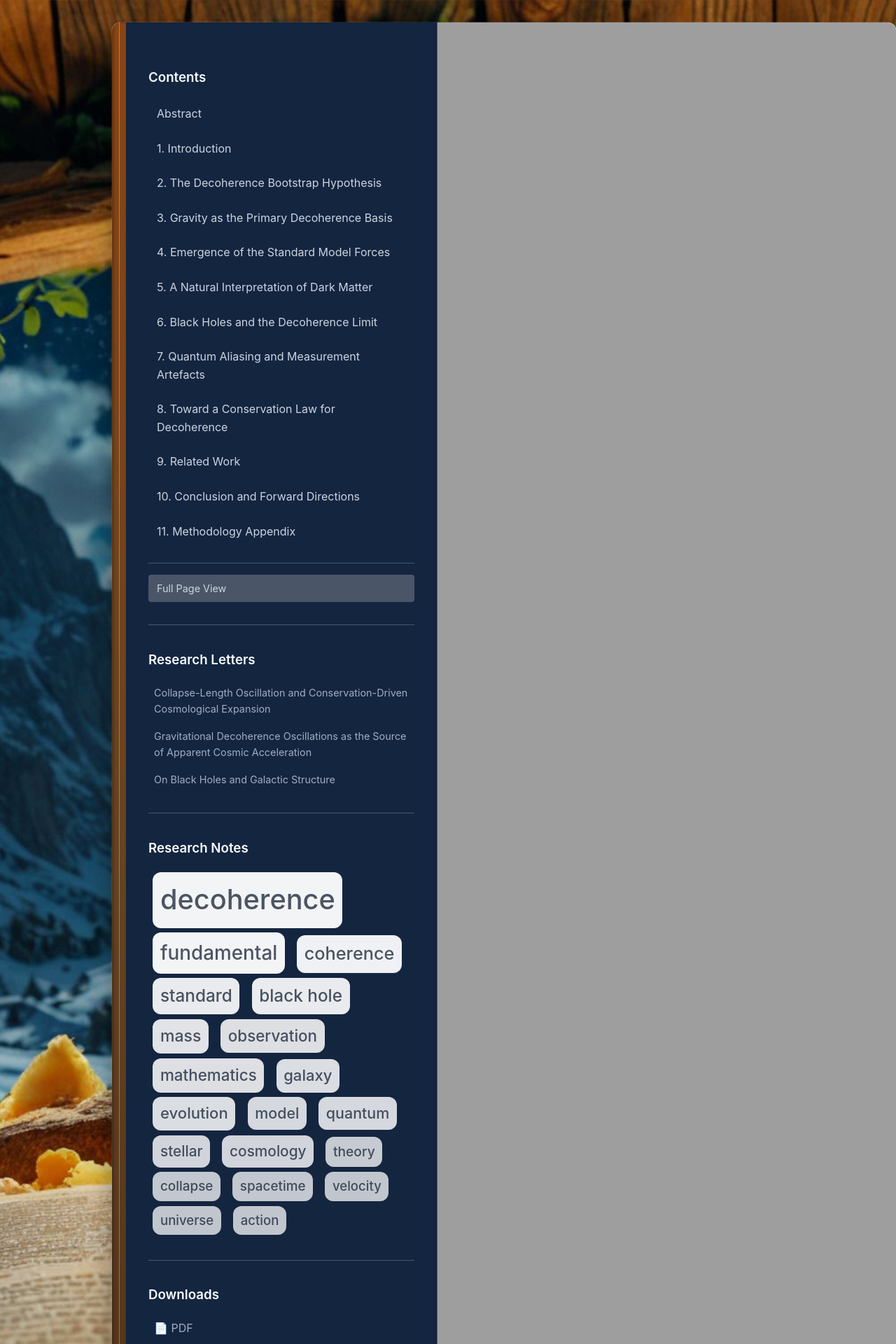
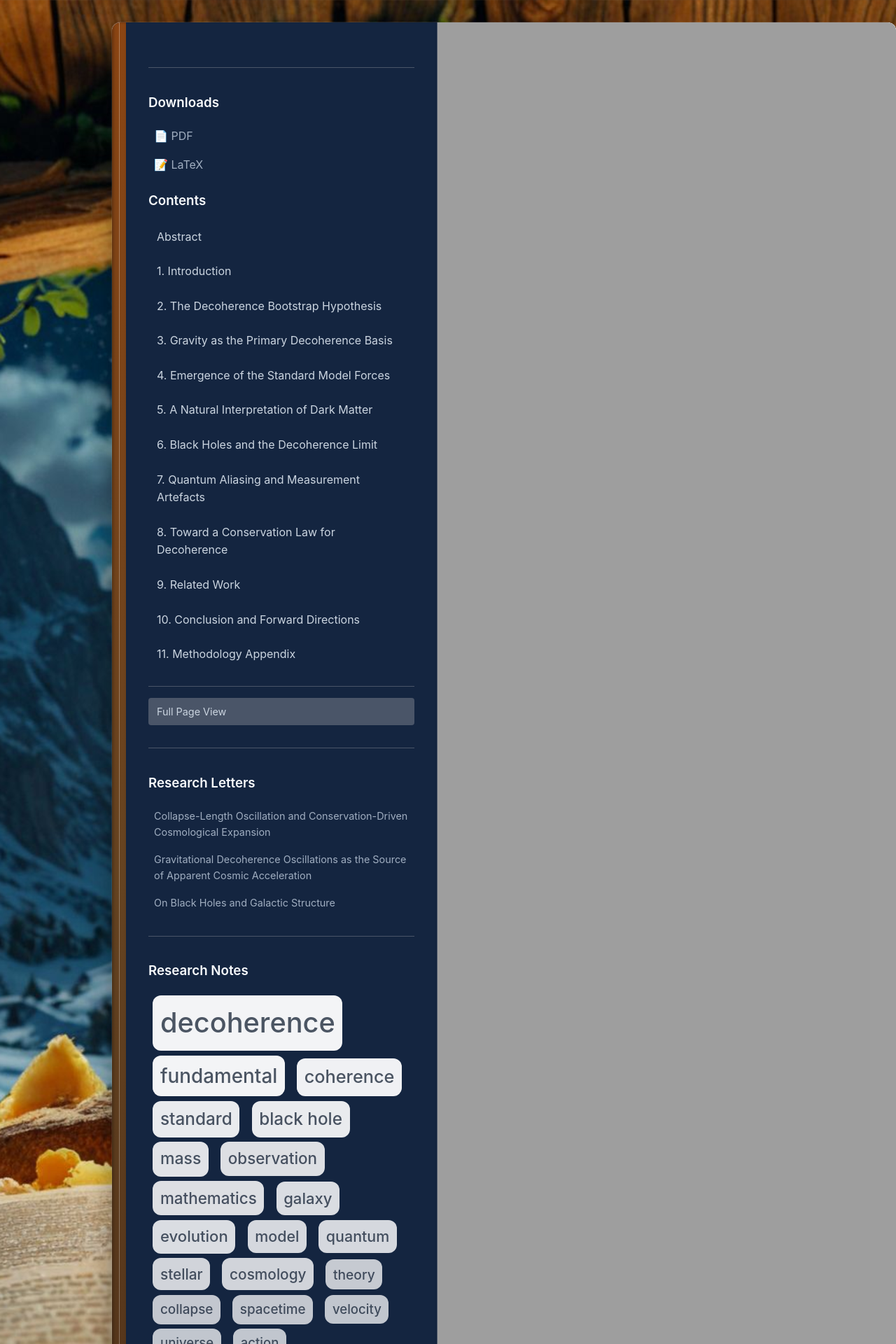
Before and after one commit to revanshine/decoherence-as-first-principle, a Jekyll site: the page built from index.md, in a window 1280 px wide. Shown: the top 1920 px of the page at 70% size. Built offline with Jekyll 4.4.1, drawn with Linux system fonts in a browser that asks for light colours.

Commit message:
Add downloads section with links to PDF and LaTeX manuscript

```diff
--- a/_layouts/book.html
+++ b/_layouts/book.html
@@ -395,6 +395,14 @@ layout: default
     <div class="book-page book-page-left">
       <div class="page-content">
         <nav class="book-nav">
+          <div class="downloads">
+            <h3>Downloads</h3>
+            <ul>
+              <li><a href="{{ '/assets/paper/manuscript.pdf' | absolute_url }}">📄 PDF</a></li>
+              <li><a href="{{ '/assets/paper/manuscript.tex' | absolute_url }}">📝 LaTeX</a></li>
+            </ul>
+          </div>
+
           <h3>Contents</h3>
           <ul>
             <li><a href="#" data-section="abstract">Abstract</a></li>
```
